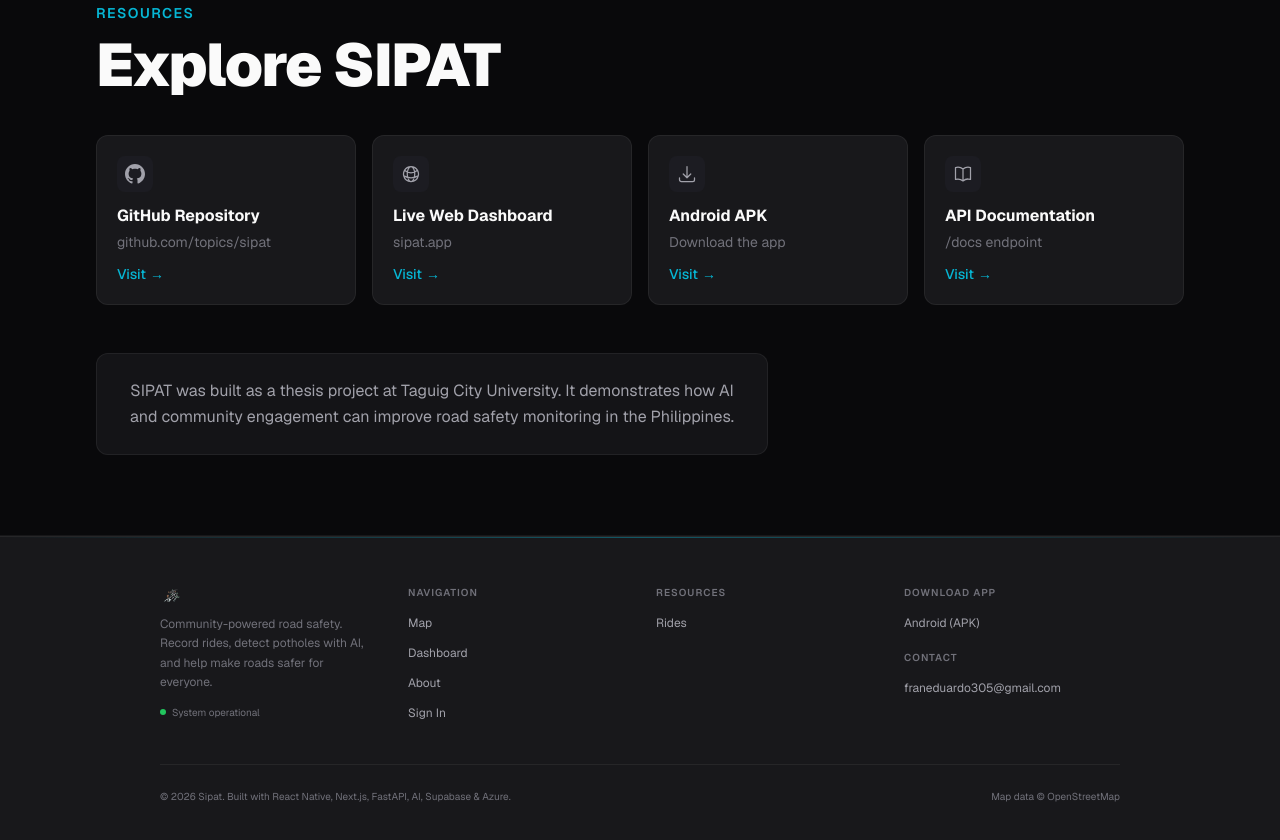
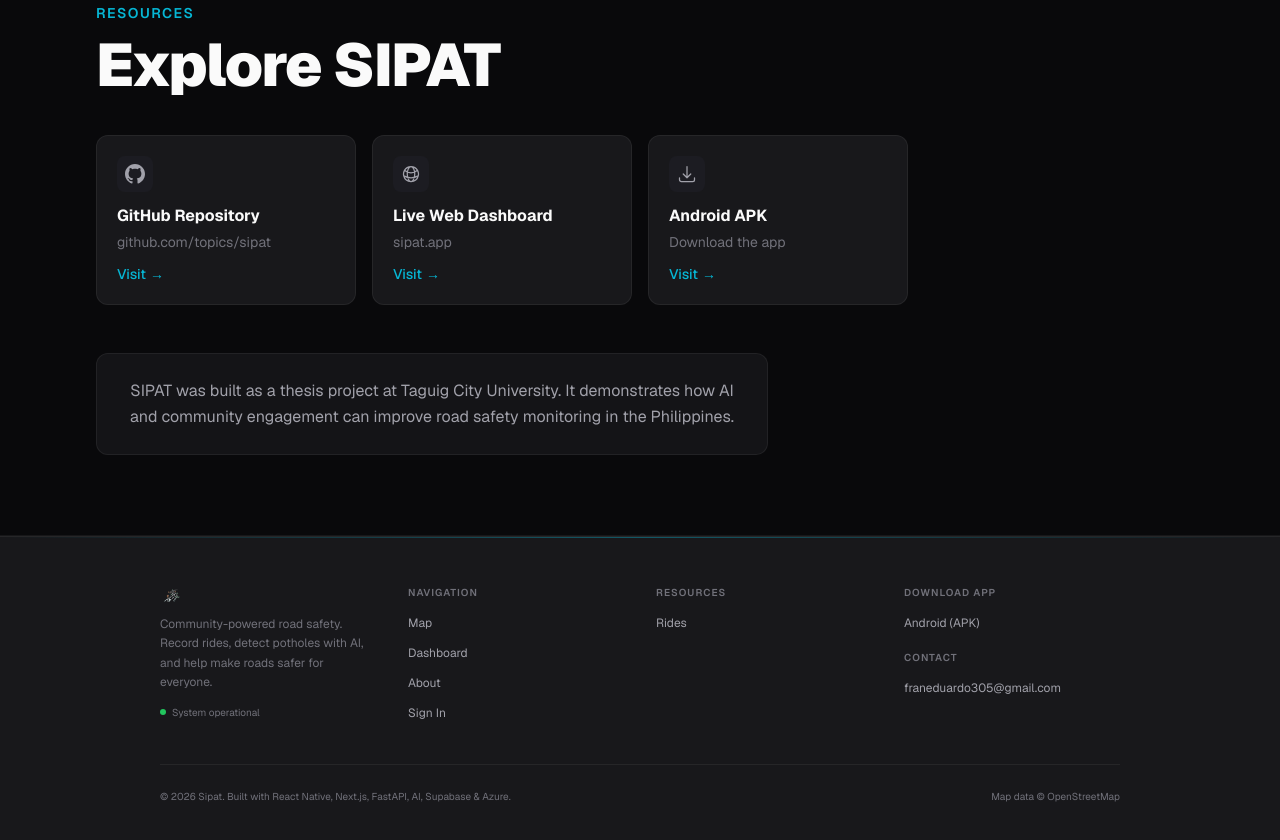
Before and after one commit to eduardodfran/sipat-web, a Next.js app: page /about in a window 1280 px wide. Shown: the part 3560-4400 px from the top of the page. Built offline with nearby package versions, Linux system fonts and the light colour scheme; no server answers.

Commit message:
feat: remove API Documentation resource from About page

```diff
--- a/src/app/about/page.tsx
+++ b/src/app/about/page.tsx
@@ -134,16 +134,6 @@ const RESOURCES = [
     icon: (
       <svg className="h-5 w-5" fill="none" viewBox="0 0 24 24" stroke="currentColor" strokeWidth={1.5}>
         <path strokeLinecap="round" strokeLinejoin="round" d="M3 16.5v2.25A2.25 2.25 0 005.25 21h13.5A2.25 2.25 0 0021 18.75V16.5M16.5 12L12 16.5m0 0L7.5 12m4.5 4.5V3" />
-      </svg>
-    ),
-  },
-  {
-    title: 'API Documentation',
-    description: '/docs endpoint',
-    href: '/docs',
-    icon: (
-      <svg className="h-5 w-5" fill="none" viewBox="0 0 24 24" stroke="currentColor" strokeWidth={1.5}>
-        <path strokeLinecap="round" strokeLinejoin="round" d="M12 6.042A8.967 8.967 0 006 3.75c-1.052 0-2.062.18-3 .512v14.25A8.987 8.987 0 016 18c2.305 0 4.408.867 6 2.292m0-14.25a8.966 8.966 0 016-2.292c1.052 0 2.062.18 3 .512v14.25A8.987 8.987 0 0018 18a8.967 8.967 0 00-6 2.292m0-14.25v14.25" />
       </svg>
     ),
   },
```
